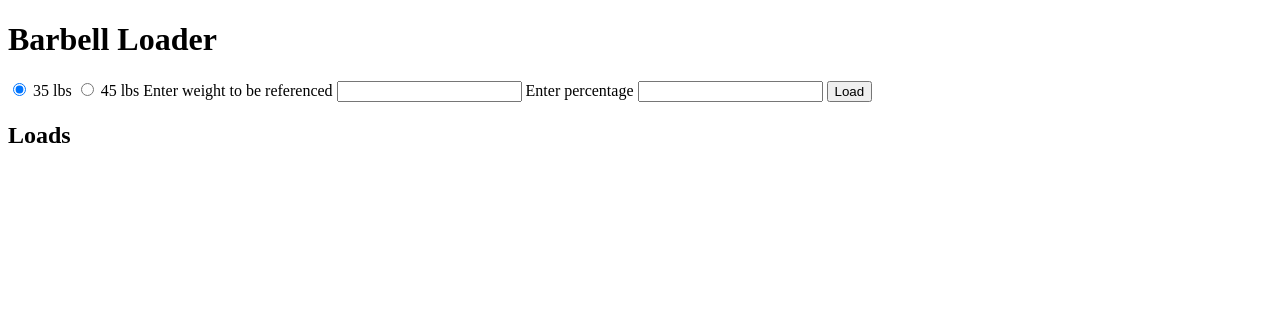
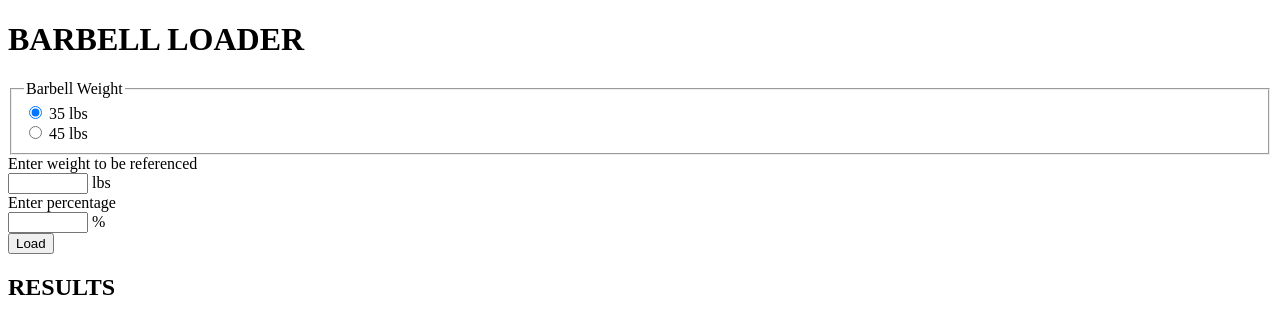
Before and after one commit to alexmtzrv/barbell-loader, a website: page index.html in a window 1280 px wide. Drawn offline with Linux system fonts and the light colour scheme.

Commit message:
HTML structure

```diff
--- a/index.html
+++ b/index.html
@@ -6,26 +6,55 @@
     <meta name="viewport" content="width=device-width, initial-scale=1.0">
 </head>
 <body>
+<main class="main-content">
     <header>
-    <h1 class="title">Barbell Loader</h1>
+        <h1 class="main-title">BARBELL LOADER</h1>
     </header>
-<main class="main-content">
-    <div class="main-calculator">
-        <form action="" class="user-form">
+    <div class="main-form">
+        <form action="" class="form-body">
+            <fieldset class="form-barbell-weight">
+                <legend class="barbell-weight-text">Barbell Weight</legend>
+                <div class="barbell-weight-radio-group">
+                    <div class="radio-group-35-lb">
                         <input type="radio" name="barbell" id="35-lb-barbell" value="35" checked>
                         <label for="35-lb-barbell">35 lbs</label>
+                    </div>
+                    <div class="radio-group-45-lb">
                         <input type="radio" name="barbell" id="45-lb-barbell" value="45">
                         <label for="45-lb-barbell">45 lbs</label>
+                    </div>
+                </div>
+            </fieldset>
+            <div class="form-reference-weight">
+                <div class="reference-weight-text">
                     <label for="referenced-weight">Enter weight to be referenced</label>
-            <input type="number" name="" id="referenced-weight">
+                </div>
+                <div class="reference-weight-input">
+                    <input type="number" name="referencedWeight" id="referenced-weight"  min="35" max="100" step="0.5">
+                    <span>lbs</span>
+                </div>
+            </div>
+            <div class="form-percentage">
+                <div class="percentage-text">
                     <label for="percentage">Enter percentage</label>
-            <input type="number" name="" id="percentage">
+                </div>
+                <div class="percentage-input">
+                    <input type="number" name="percentage" id="percentage" min="10" max="100" step="0.5">
+                    <span>%</span>
+                </div>
+            </div>
+            <div class="form-button">
                 <button id="button" type="button">Load</button>
+            </div>
         </form>
     </div>
-    <div class="main-loads-container">
-        <h2>Loads</h2>
-        <ol class="loads-ol"></ol>
+    <div class="main-results">
+        <h2 class="results-title">
+            RESULTS
+        </h2>
+        <div class="results-section">
+
+        </div>
     </div>
 </main>
 <script src="index.js"></script>
```
Lines whose indentation alone changed are shown as unchanged.
